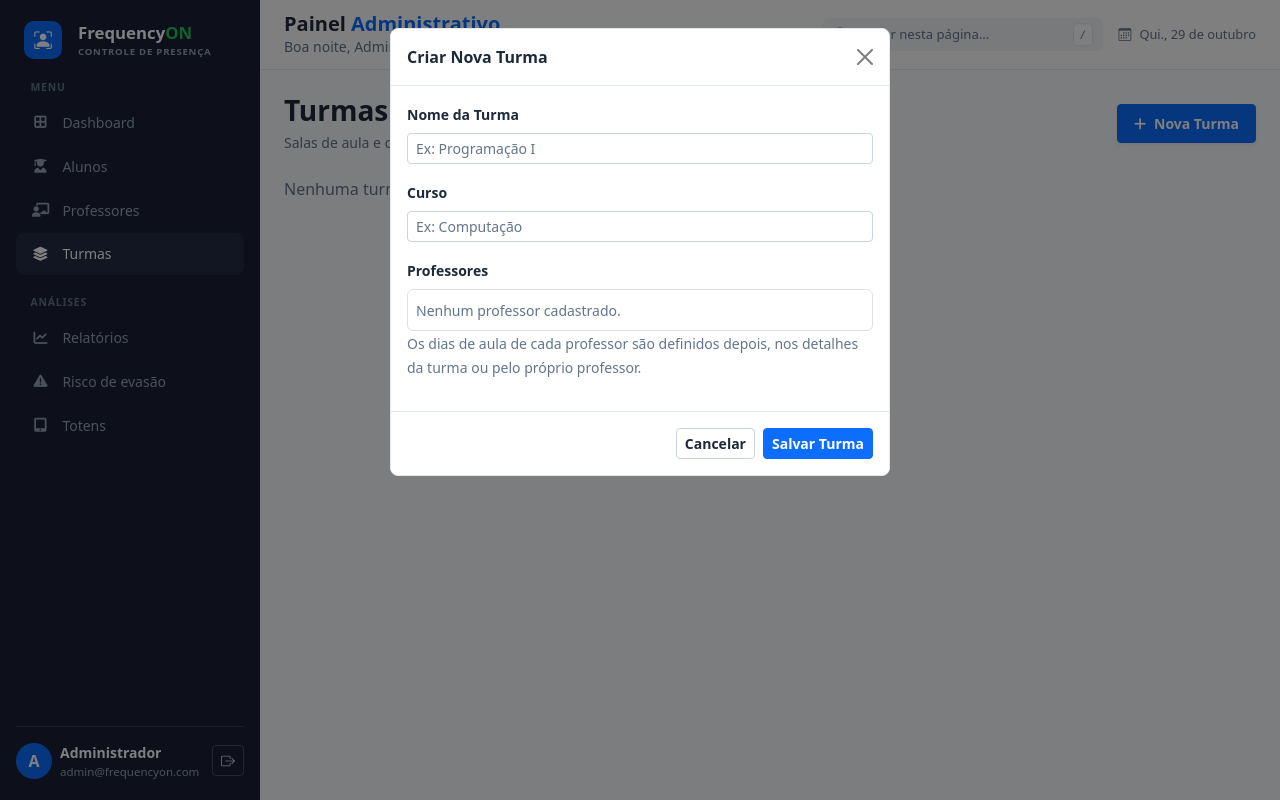
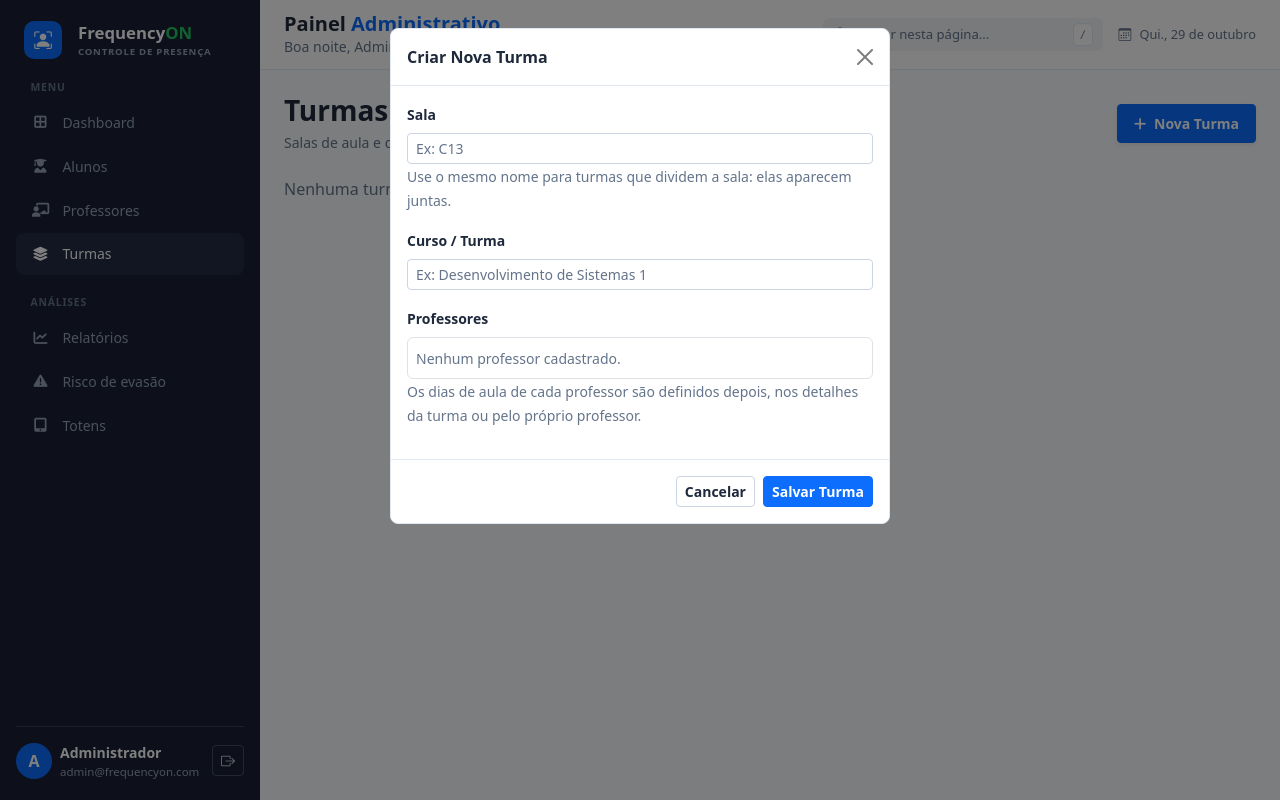
Before and after one commit to ZAMPIRON/tcc-frequencyon, a Flask app: page /admin/turmas in a window 1280 px wide, after a click on "Nova Turma". Run offline with Flask 3, Linux system fonts and the light colour scheme; the visitor is signed in with stand-in values (Sample User, id 1); some libraries are stand-ins or nearby versions.

Commit message:
mudar vizualizacao da turma, separado por sala

```diff
--- a/database.py
+++ b/database.py
@@ -273,14 +273,19 @@ class Dispositivo(db.Model):
     ultimo_uso = db.Column(db.DateTime)
     liberado_ate = db.Column(db.DateTime)          # fim do dia em que um professor liberou o totem
     liberado_por = db.Column(db.String(120))       # nome de quem liberou
-    turma_id = db.Column(db.Integer, db.ForeignKey("turmas.id"))   # sala onde o totem fica
-    turma = db.relationship("Turma")
+    # sala onde o totem fica (ex: "C13"). A sala é o nome da turma: várias turmas podem dividir a mesma sala
+    sala = db.Column(db.String(120))
+
+    @property
+    def turmas(self):
+        """Turmas que têm aula na sala deste totem."""
+        return Turma.query.filter_by(nome=self.sala).order_by(Turma.curso).all() if self.sala else []
 
     def pode_liberar(self, pessoa):
-        """Só o admin ou um professor da sala deste totem libera o aparelho."""
+        """Só o admin ou um professor de alguma turma da sala deste totem libera o aparelho."""
         if isinstance(pessoa, Admin):
             return True
-        return bool(self.turma_id and isinstance(pessoa, Professor) and pessoa.vinculo(self.turma_id))
+        return isinstance(pessoa, Professor) and any(pessoa.vinculo(t.id) for t in self.turmas)
 
     @property
     def liberado(self):
@@ -409,9 +414,12 @@ def migrar_dispositivos():
     colunas = [c["name"] for c in inspect(db.engine).get_columns("dispositivos")]
     for nome, tipo in (("liberado_ate", "DATETIME"), ("liberado_por", "VARCHAR(120)"),
                        ("turma_id", "INTEGER REFERENCES turmas(id)"), ("criado_em", "DATETIME"),
-                       ("codigo_hash", "VARCHAR(64)"), ("codigo_ate", "DATETIME")):
+                       ("codigo_hash", "VARCHAR(64)"), ("codigo_ate", "DATETIME"), ("sala", "VARCHAR(120)")):
         if nome not in colunas:
             db.session.execute(text(f"ALTER TABLE dispositivos ADD COLUMN {nome} {tipo}"))
+    # o totem era ligado a uma turma; agora é ligado à sala (o nome da turma), que várias turmas dividem
+    db.session.execute(text("UPDATE dispositivos SET sala = (SELECT nome FROM turmas WHERE turmas.id = dispositivos.turma_id) "
+                            "WHERE sala IS NULL AND turma_id IS NOT NULL"))
     # rosto do professor (liberação do totem pela câmera)
     if "face_encoding" not in [c["name"] for c in inspect(db.engine).get_columns("professores")]:
         db.session.execute(text("ALTER TABLE professores ADD COLUMN face_encoding BLOB"))
--- a/rotas/totem.py
+++ b/rotas/totem.py
@@ -143,9 +143,9 @@ def _motivo_negado(pessoa, disp):
     # None se 'pessoa' pode liberar este aparelho; senao, o texto que aparece no totem
     if disp.pode_liberar(pessoa):
         return None
-    if not disp.turma_id:
+    if not disp.turmas:
         return "Este totem está sem sala. Peça à coordenação para escolher a sala dele em Totens."
-    return f"{pessoa.nome} não é professor(a) da {disp.turma.nome}."
+    return f"{pessoa.nome} não dá aula na sala {disp.sala}."
 
 
 @reconhecimento.route("/totem/liberar/frame", methods=["POST"])
--- a/templates/admin/turmas.html
+++ b/templates/admin/turmas.html
@@ -24,14 +24,20 @@
   {% endif %}
 {% endwith %}
 
+{% for sala, turmas in salas %}
+<section class="mb-4" data-busca-item>
+    <div class="d-flex align-items-center gap-2 mb-2">
+        <h2 class="h6 fw-bold mb-0"><i class="fa-solid fa-door-open text-primary me-1"></i> Sala {{ sala }}</h2>
+        <span class="badge bg-secondary bg-opacity-25 text-secondary">{{ turmas|length }} turma{{ 's' if turmas|length > 1 }}</span>
+    </div>
 <div class="row g-3">
     {% for turma in turmas %}
-    <div class="col-md-6 col-xl-4" data-busca-item>
+    <div class="col-md-6 col-xl-4">
         <div class="card border-0 shadow-sm rounded-3 h-100">
             <div class="card-body p-3 d-flex flex-column">
                 <div>
                     <div class="d-flex justify-content-between align-items-start mb-2">
-                        <h6 class="fw-bold text-dark mb-0">{{ turma.nome }}</h6>
+                        <h6 class="fw-bold text-dark mb-0">{{ turma.curso }}</h6>
                         <span class="badge {% if turma.frequencia_media < 75 %}bg-danger{% else %}bg-primary{% endif %}">
                             {{ turma.frequencia_media }}%
                         </span>
@@ -49,7 +55,6 @@
                         </form>
                     </div>
 
-                    <p class="text-muted small mb-2"><i class="fa-solid fa-graduation-cap me-1"></i> {{ turma.curso }}</p>
                     <p class="text-muted small mb-2"><i class="fa-solid fa-user-tie me-1"></i> {{ turma.nomes_professores }}</p>
                     <p class="text-muted small mb-2"><i class="fa-solid fa-calendar-days me-1"></i> {{ turma.dias_aula_nomes }}</p>
                     <p class="text-muted small mb-3"><i class="fa-solid fa-users me-1"></i> {{ turma.alunos|length }} Alunos</p>
@@ -63,10 +68,12 @@
             </div>
         </div>
     </div>
-    {% else %}
-    <div class="col-12"><p class="text-muted">Nenhuma turma cadastrada.</p></div>
     {% endfor %}
 </div>
+</section>
+{% else %}
+<p class="text-muted">Nenhuma turma cadastrada.</p>
+{% endfor %}
 
 <!-- Modal para Nova Turma -->
 <div class="modal fade" id="modalTurma" tabindex="-1">
@@ -80,12 +87,14 @@
                 </div>
                 <div class="modal-body">
                     <div class="mb-3">
-                        <label class="form-label small fw-bold">Nome da Turma</label>
-                        <input type="text" name="nome" class="form-control form-control-sm" required placeholder="Ex: Programação I">
+                        <label class="form-label small fw-bold">Sala</label>
+                        <input type="text" name="nome" class="form-control form-control-sm" required placeholder="Ex: C13" list="salasExistentes">
+                        <datalist id="salasExistentes">{% for sala, _ in salas %}<option value="{{ sala }}">{% endfor %}</datalist>
+                        <small class="text-muted">Use o mesmo nome para turmas que dividem a sala: elas aparecem juntas.</small>
                     </div>
                     <div class="mb-3">
-                        <label class="form-label small fw-bold">Curso</label>
-                        <input type="text" name="curso" class="form-control form-control-sm" required placeholder="Ex: Computação">
+                        <label class="form-label small fw-bold">Curso / Turma</label>
+                        <input type="text" name="curso" class="form-control form-control-sm" required placeholder="Ex: Desenvolvimento de Sistemas 1">
                     </div>
                     <div class="mb-3">
                         <label class="form-label small fw-bold">Professores</label>
@@ -123,11 +132,11 @@
                 </div>
                 <div class="modal-body">
                     <div class="mb-3">
-                        <label class="form-label small fw-bold text-secondary">Nome da Turma</label>
-                        <input type="text" name="nome" id="editarTurmaNome" class="form-control form-control-sm" required>
+                        <label class="form-label small fw-bold text-secondary">Sala</label>
+                        <input type="text" name="nome" id="editarTurmaNome" class="form-control form-control-sm" required list="salasExistentes">
                     </div>
                     <div class="mb-1">
-                        <label class="form-label small fw-bold text-secondary">Curso</label>
+                        <label class="form-label small fw-bold text-secondary">Curso / Turma</label>
                         <input type="text" name="curso" id="editarTurmaCurso" class="form-control form-control-sm" required>
                         <div class="form-text">Professores, dias de aula e alunos se ajustam nos detalhes da turma.</div>
                     </div>
--- a/templates/totem/liberar.html
+++ b/templates/totem/liberar.html
@@ -15,10 +15,10 @@
         <h1 class="h3 fw-bold mb-1">Frequency<span class="fo-gradient-text">ON</span></h1>
 
         {% if modo == 'tablet' %}
-        {% if disp and disp.turma %}
-        <span class="badge bg-info bg-opacity-25 text-info mb-2"><i class="bi bi-door-open me-1"></i>{{ disp.turma.nome }}</span>
+        {% if disp and disp.sala %}
+        <span class="badge bg-info bg-opacity-25 text-info mb-2"><i class="bi bi-door-open me-1"></i>Sala {{ disp.sala }}</span>
         {% endif %}
-        <p class="text-muted mb-3">Totem bloqueado. <strong>Professor{{ ' da sala' if disp and disp.turma }}, olhe para a câmera</strong> para liberar a presença de hoje.</p>
+        <p class="text-muted mb-3">Totem bloqueado. <strong>Professor{{ ' da sala' if disp and disp.sala }}, olhe para a câmera</strong> para liberar a presença de hoje.</p>
         <div class="moldura-camera fo-glass mb-3">
             <div class="video-container" id="videoBox">
                 <video id="camTablet" autoplay playsinline muted></video>
```
Also changed, not shown: rotas/admin.py (+23 -10 lines), templates/admin/totens.html (+15 -12 lines).
